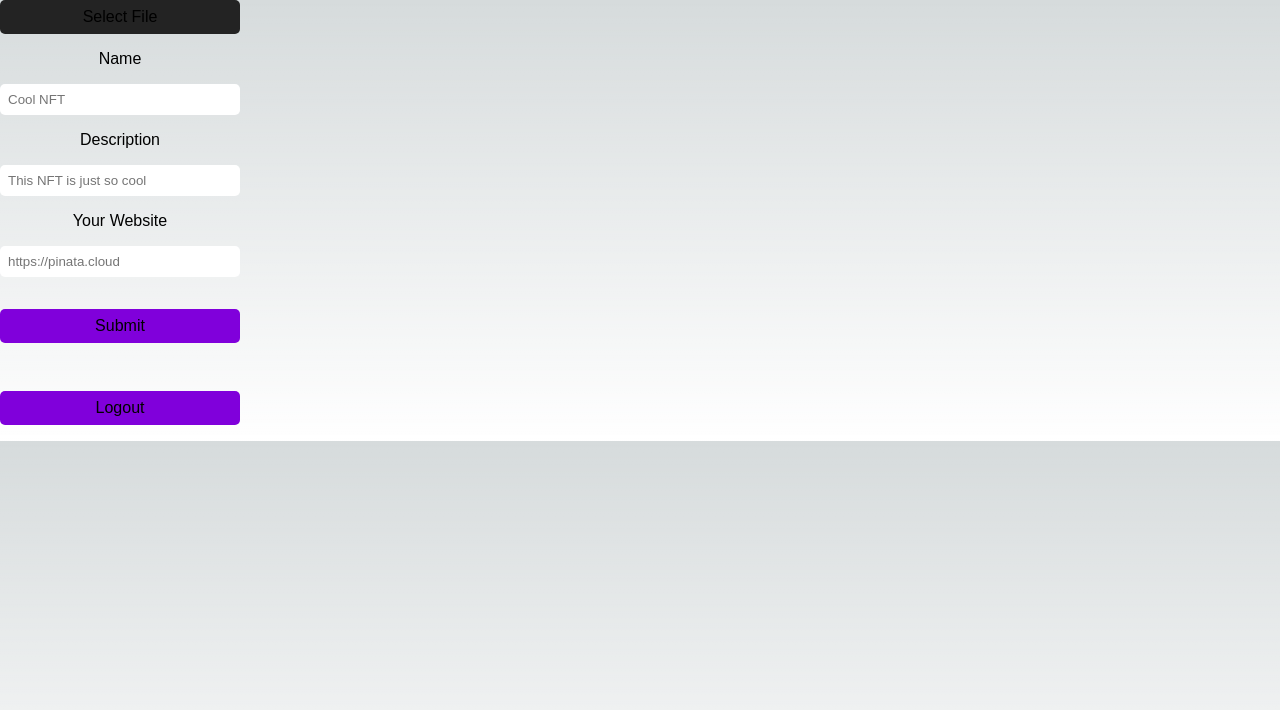
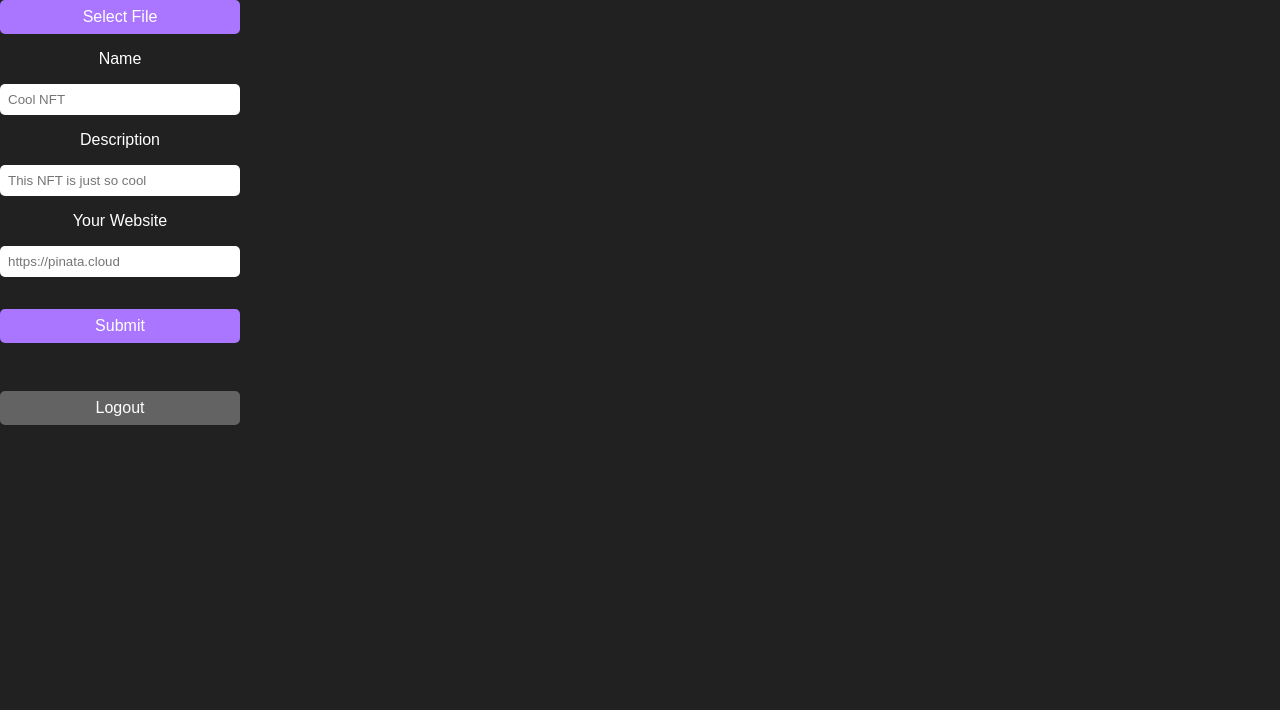
Before and after one commit to stevedylandev/nft-minter, a Next.js app: page /components/Form in a window 1280 px wide. Shown: the top 710 px of the page. Built offline with nearby package versions, Linux system fonts and the light colour scheme; no server answers.

Commit message:
redesigned and added CONFETTI

```diff
--- a/package.json
+++ b/package.json
@@ -12,6 +12,7 @@
     "@next/font": "13.1.6",
     "@privy-io/react-auth": "^1.14.0",
     "axios": "^1.3.3",
+    "canvas-confetti": "^1.6.0",
     "defender-relay-client": "^1.39.0",
     "eslint": "8.34.0",
     "eslint-config-next": "13.1.6",
--- a/src/pages/components/Form.js
+++ b/src/pages/components/Form.js
@@ -3,6 +3,7 @@ import axios from 'axios'
 import styles from '@/styles/Form.module.css'
 import RingLoader from "react-spinners/RingLoader"
 import { usePrivy } from "@privy-io/react-auth"
+import fireConfetti from "../utils/confetti"
 
 const JWT = `Bearer ${process.env.NEXT_PUBLIC_PINATA_JWT}`
 const contractAddress = process.env.NEXT_PUBLIC_CONTRACT_ADDRESS
@@ -93,9 +94,10 @@ const Form = () => {
       console.log(mintRes)
 
       setOsLink(`https://testnets.opensea.io/assets/goerli/${contractAddress}/${mintRes.data.mintTxn.events.Transfer.returnValues.tokenId}`)
-      setMessage("Minting Complete! Click the link below to see your NFT")
+      setMessage("Minting Complete!")
       setIsLoading(false)
       setIsComplete(true)
+      await fireConfetti()
     } catch (error) {
       console.log(error)
       setIsLoading(false)
@@ -139,7 +141,7 @@ const Form = () => {
       </>
       )}
       <button onClick={handleSubmission}>Submit</button>
-      <button onClick={logout}>Logout</button>
+      <button className={styles.logout} onClick={logout}>Logout</button>
       </>
       )}
       {isLoading && (
@@ -148,16 +150,16 @@ const Form = () => {
             loading={isLoading}
             size={200}
             aria-label="loading spinner"
-            color="#8000db"
+            color="#aa76ff"
             />
           <h2>{message}</h2>
         </div>
       )}
       {isComplete && (
-        <div className={styles.complete}>
-          <h3>{message}</h3>
-          <a href={osLink} target="_blank" rel="noreferrer">{osLink}</a>
-          <button onClick={() => setIsComplete(false) }>Mint Another NFT</button>
+        <div className={styles.form}>
+          <h4>{message}</h4>
+          <a href={osLink} target="_blank" className={styles.link} rel="noreferrer"><h3>Link to NFT</h3></a>
+          <button onClick={() => setIsComplete(false) } className={styles.logout}>Mint Another NFT</button>
         </div>
       )}
     </div>
--- a/src/pages/index.js
+++ b/src/pages/index.js
@@ -3,6 +3,8 @@ import { Inter } from '@next/font/google'
 import styles from '@/styles/Home.module.css'
 import {usePrivy} from '@privy-io/react-auth';
 import Form from "./components/Form"
+import Image from "next/image"
+import pinnie from "../../public/Pinnie.svg"
 
 const inter = Inter({ subsets: ['latin'] })
 
@@ -25,6 +27,8 @@ export default function Home() {
         <link rel='icon' href='/favicon.ico' />
       </Head>
       <main className={styles.main}>
+        <div className={styles.container}>
+        <Image src={pinnie} alt="Pinnie Logo" height={75} />
         <h1 className={inter.className}>Pinata NFT Minter</h1>
         {!authenticated && ready && (
           <button className={styles.loginButton} onClick={login}>Login</button>
@@ -32,6 +36,7 @@ export default function Home() {
         {authenticated && ready && (
           <Form />
         )}
+        </div>
       </main>
     </>
   )
--- /dev/null
+++ b/src/pages/utils/confetti.js
@@ -0,0 +1,37 @@
+import confetti from "canvas-confetti"
+var count = 200;
+var defaults = {
+  origin: { y: 0.7 }
+};
+
+const fireConfetti = async () => {
+function fire(particleRatio, opts) {
+  confetti(Object.assign({}, defaults, opts, {
+    particleCount: Math.floor(count * particleRatio)
+  }));
+}
+
+fire(0.25, {
+  spread: 26,
+  startVelocity: 55,
+});
+fire(0.2, {
+  spread: 60,
+});
+fire(0.35, {
+  spread: 100,
+  decay: 0.91,
+  scalar: 0.8
+});
+fire(0.1, {
+  spread: 120,
+  startVelocity: 25,
+  decay: 0.92,
+  scalar: 1.2
+});
+fire(0.1, {
+  spread: 120,
+  startVelocity: 45,
+});
+}
+export default fireConfetti
--- a/src/styles/Form.module.css
+++ b/src/styles/Form.module.css
@@ -12,20 +12,35 @@
   padding: 0.5rem;
   border: none;
   border-radius: 5px;
+   -webkit-transition: all 0.30s ease-in-out;
+  -moz-transition: all 0.30s ease-in-out;
+  -ms-transition: all 0.30s ease-in-out;
+  -o-transition: all 0.30s ease-in-out;
+  outline: none;
+}
+
+.form input:focus {
+   box-shadow: 0 0 15px #aa76ff;
+  border: 1px solid #aa76ff;
+  -moz-box-shadow: 0 0 15px #aa76ff;
+  -webkit-box-shadow: 0 0 15px #aa76ff;
 }
 
 .form button {
   padding: 0.5rem 0rem;
-  background-color: #8000db;
+  background-color: #aa76ff;
   border: none;
   border-radius: 5px;
   width: 100%;
   font-size: 16px;
   margin: 1rem;
+  cursor: pointer;
 }
 
+
+
 .formInput {
-  background-color: #232323;
+  background-color: #aa76ff;
   padding: 0.5rem 0rem;
   width: 100%;
   border-radius: 5px;
@@ -40,3 +55,16 @@
   flex-direction: column;
   gap: 1.5rem;
 }
+
+.logout {
+  background-color: #636363 !important;
+}
+
+.link {
+  width: 100%;
+  text-align: center;
+  padding: 0.5rem 0;
+  background-color: #aa76ff;
+  border-radius: 5px;
+  cursor: pointer;
+}
--- a/src/styles/globals.css
+++ b/src/styles/globals.css
@@ -1,77 +1,3 @@
-:root {
-  --border-radius: 12px;
-  --font-mono: ui-monospace, Menlo, Monaco, 'Cascadia Mono', 'Segoe UI Mono',
-    'Roboto Mono', 'Oxygen Mono', 'Ubuntu Monospace', 'Source Code Pro',
-    'Fira Mono', 'Droid Sans Mono', 'Courier New', monospace;
-
-  --foreground-rgb: 0, 0, 0;
-  --background-start-rgb: 214, 219, 220;
-  --background-end-rgb: 255, 255, 255;
-
-  --primary-glow: conic-gradient(
-    from 180deg at 50% 50%,
-    #16abff33 0deg,
-    #0885ff33 55deg,
-    #54d6ff33 120deg,
-    #0071ff33 160deg,
-    transparent 360deg
-  );
-  --secondary-glow: radial-gradient(
-    rgba(255, 255, 255, 1),
-    rgba(255, 255, 255, 0)
-  );
-
-  --tile-start-rgb: 239, 245, 249;
-  --tile-end-rgb: 228, 232, 233;
-  --tile-border: conic-gradient(
-    #00000080,
-    #00000040,
-    #00000030,
-    #00000020,
-    #00000010,
-    #00000010,
-    #00000080
-  );
-
-  --callout-rgb: 238, 240, 241;
-  --callout-border-rgb: 172, 175, 176;
-  --card-rgb: 180, 185, 188;
-  --card-border-rgb: 131, 134, 135;
-}
-
-@media (prefers-color-scheme: dark) {
-  :root {
-    --foreground-rgb: 255, 255, 255;
-    --background-start-rgb: 0, 0, 0;
-    --background-end-rgb: 0, 0, 0;
-
-    --primary-glow: radial-gradient(rgba(1, 65, 255, 0.4), rgba(1, 65, 255, 0));
-    --secondary-glow: linear-gradient(
-      to bottom right,
-      rgba(1, 65, 255, 0),
-      rgba(1, 65, 255, 0),
-      rgba(1, 65, 255, 0.3)
-    );
-
-    --tile-start-rgb: 2, 13, 46;
-    --tile-end-rgb: 2, 5, 19;
-    --tile-border: conic-gradient(
-      #ffffff80,
-      #ffffff40,
-      #ffffff30,
-      #ffffff20,
-      #ffffff10,
-      #ffffff10,
-      #ffffff80
-    );
-
-    --callout-rgb: 20, 20, 20;
-    --callout-border-rgb: 108, 108, 108;
-    --card-rgb: 100, 100, 100;
-    --card-border-rgb: 200, 200, 200;
-  }
-}
-
 * {
   box-sizing: border-box;
   padding: 0;
@@ -83,16 +9,8 @@ body {
   max-width: 100vw;
   overflow-x: hidden;
   font-family: sans-serif;
-}
-
-body {
-  color: rgb(var(--foreground-rgb));
-  background: linear-gradient(
-      to bottom,
-      transparent,
-      rgb(var(--background-end-rgb))
-    )
-    rgb(var(--background-start-rgb));
+  background-color: #212121;
+  color: #FFFFFF;
 }
 
 a {
@@ -100,8 +18,6 @@ a {
   text-decoration: none;
 }
 
-@media (prefers-color-scheme: dark) {
-  html {
-    color-scheme: dark;
-  }
+button {
+  color: #ffffff;
 }
```
Also changed, not shown: src/styles/Home.module.css (+12 -1 lines), public/Pinnie.svg (added), 1 other file (tests, documents, lock files or other folders).
